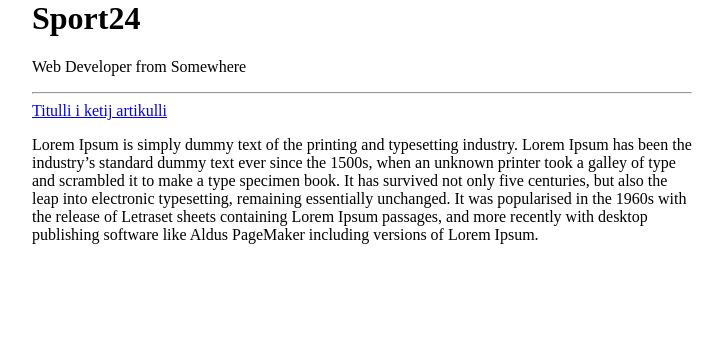
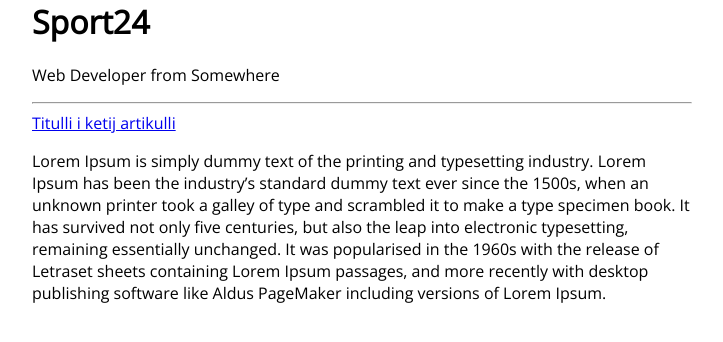
Before and after one commit to 78965/78965.github-io, a Jekyll site: the page built from index.html, in a window 1280 px wide. Shown: the top 342 px of the page, without its empty margins (278-1001 px from the left). Built offline with Jekyll 4.4.1, drawn with Linux system fonts in a browser that asks for light colours.

Commit message:
Update default.html

```diff
--- a/_layouts/default.html
+++ b/_layouts/default.html
@@ -2,9 +2,9 @@
   <head>
     <title>{% if page.title %}{{ page.title }} – {% endif %}{{ site.name }} – {{ site.description }}</title>
     <style>
-      body {max-width:660px;margin:0 auto;}
+      body {max-width:660px;margin:0 auto;font-family:Open Sans;}
     </style>
-      <meta name="viewport" content="width=device-width, initial-scale=1">
+        <link href="https://fonts.googleapis.com/css?family=Open+Sans" rel="stylesheet" type="text/css">
   </head>
   <body>
     <h1>{{ site.name }}</h1>
```
